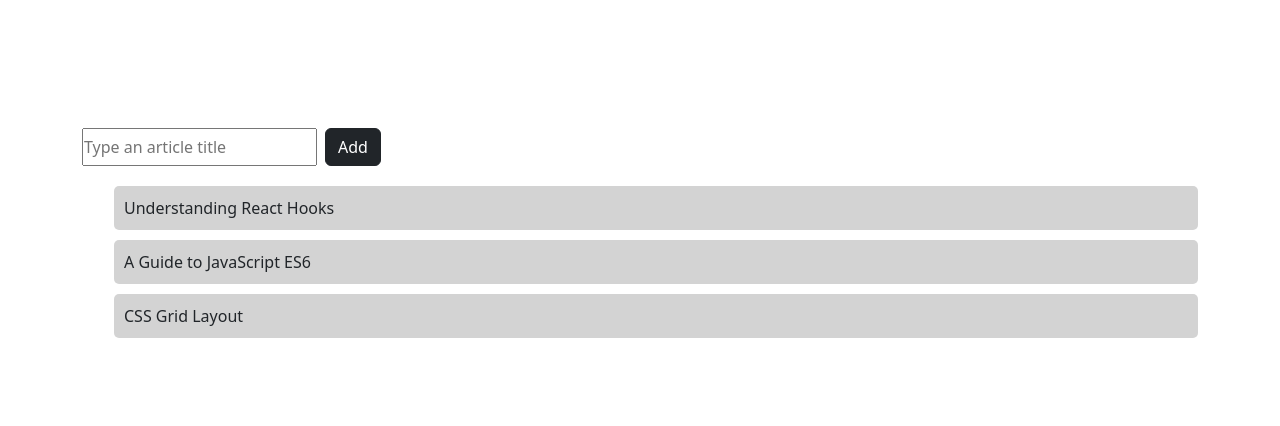
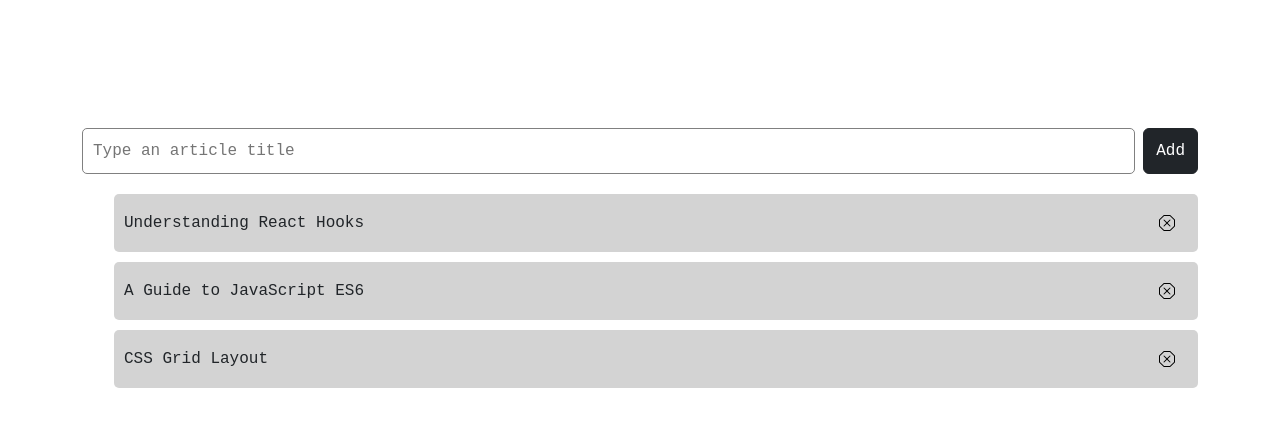
Before and after one commit to stefanozuffi/react-form, a React (Vite) app: page / in a window 1280 px wide. Shown: the top 426 px of the page. Built offline with nearby package versions, Linux system fonts and the light colour scheme.

Commit message:
Aggiungi il supporto per il font Roboto Mono e implementa la funzionalità di eliminazione degli articoli

```diff
--- a/package.json
+++ b/package.json
@@ -10,6 +10,7 @@
     "preview": "vite preview"
   },
   "dependencies": {
+    "@fontsource-variable/roboto-mono": "^5.2.8",
     "bootstrap": "^5.3.8",
     "react": "^19.1.1",
     "react-dom": "^19.1.1"
--- a/src/assets/components/AppForm.jsx
+++ b/src/assets/components/AppForm.jsx
@@ -11,7 +11,7 @@ export default function AppForm() {
         e.preventDefault()
 
         if (newTitle.length >= 3) {
-            const maxID = Math.max(...journal.map(article => article.id))
+            const maxID = journal.length > 0 ? Math.max(...journal.map(article => article.id)) : 1
 
             const newArticle = {
                 id: maxID + 1,
@@ -19,9 +19,14 @@ export default function AppForm() {
                 content: ''
             }
 
-            const newJournal = [newArticle, ...journal]
+            if (!journal) {
+                const newJournal = [newArticle]
+                setJournal(newJournal)
+            } else {
+                const newJournal = [newArticle, ...journal]
+                setJournal(newJournal)
+            }
 
-            setJournal(newJournal)
         }
         else {
             alert('Article Title should be at least three characters long')
@@ -32,13 +37,18 @@ export default function AppForm() {
 
     }
 
+    //Delete Function
+    function handleDelete(e) {
+        setJournal(journal.filter(article => article.id !== parseInt(e.currentTarget.getAttribute('data-id'))))
+    }
+
     return(
         <div className="container">
             <form className="d-flex gap-2" onSubmit={handleSubmit}>
                 <input type="text" value={newTitle} placeholder="Type an article title" onChange={(e) => setTitle(e.target.value)}/>
                 <button className="btn btn-dark" type="submit">Add</button>
             </form>
-            <AppList list={journal}/>
+            <AppList list={journal} handleF={handleDelete}/>
         </div>
     )
 
--- a/src/assets/components/AppList.jsx
+++ b/src/assets/components/AppList.jsx
@@ -1,10 +1,18 @@
 import articles from "../data/articles"
+import DeleteBtn from "./DeleteBtn"
 import ListElement from "./ListElement"
 
 export default function AppList(props) {
     return(
         <ul className="articles-list">
-            {props.list.map(article => <ListElement title={article.title} id={article.id} key={article.id}/>)}
+            {props.list.map(article =>
+
+            <div className="article-head d-flex justify-content-between align-items-center" key={article.id}>
+                <ListElement title={article.title} id={article.id}/>
+                <DeleteBtn id={article.id} handleF={props.handleF}/>
+            </div>
+
+            )}
         </ul>
     )
 }
--- /dev/null
+++ b/src/assets/components/DeleteBtn.jsx
@@ -0,0 +1,10 @@
+import deleteIcon from '../../icons/x-octagon.svg'
+
+export default function DeleteBtn(props) {
+
+    return(
+        <button data-id={props.id} onClick={props.handleF} className="btn btn-delete">
+            <img src={deleteIcon} alt="Delete Logo"/>
+        </button>
+    )
+}
--- a/src/index.css
+++ b/src/index.css
@@ -2,10 +2,12 @@
   margin: 0;
   padding: 0;
   box-sizing: border-box;
+  font-family: 'Roboto Mono Variable', monospace;
 }
 
 body {
   background-color: pink;
+
 }
 
 .container {
@@ -16,14 +18,32 @@ body {
 }
 
 
+input {
+  width: 100%;
+  padding: 10px;
+  margin-top: 20px;
+  border-radius: 5px;
+  border: 1px solid gray;
+}
+
+
 ul {
   list-style: none;
   margin-top: 20px !important;
 }
 
-.article {
+.article-head {
   background-color: lightgray;
   margin: 10px 0;
   padding: 10px;
   border-radius: 5px;
 }
+
+.btn-delete {
+  background-color: red;
+  border: none;
+  color: white;
+  padding: 5px 10px;
+  border-radius: 5px;
+  cursor: pointer;
+}
--- a/src/main.jsx
+++ b/src/main.jsx
@@ -3,6 +3,7 @@ import { createRoot } from 'react-dom/client'
 import './index.css'
 import App from './App.jsx'
 import 'bootstrap/dist/css/bootstrap.min.css'
+import '@fontsource-variable/roboto-mono'
 
 createRoot(document.getElementById('root')).render(
   <StrictMode>
```
Also changed, not shown: src/icons/x-octagon.svg (added), 1 other file (tests, documents, lock files or other folders).
